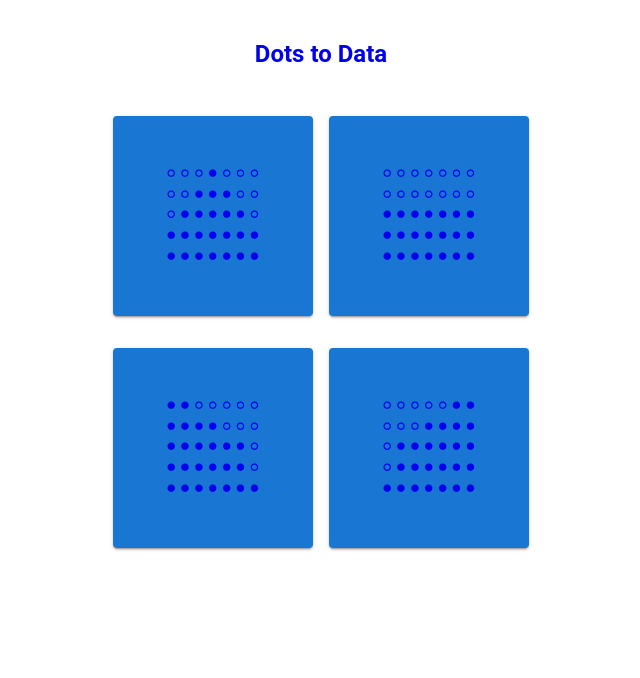
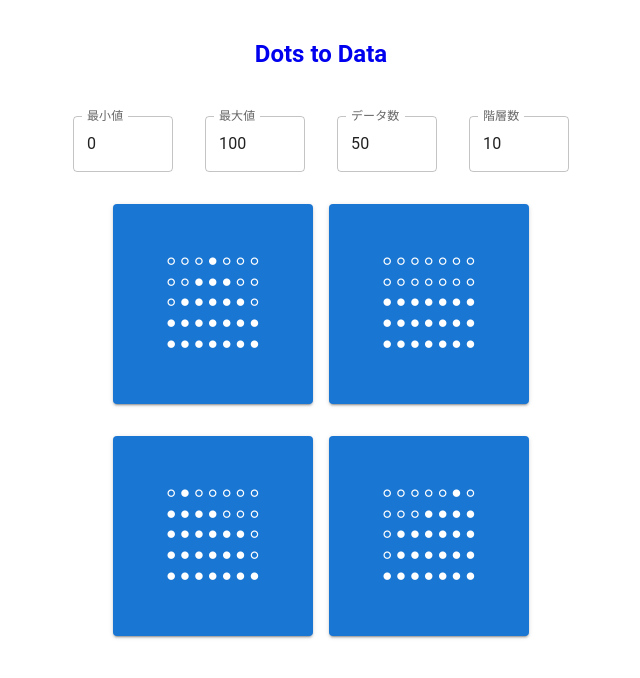
Before and after one commit to cocoakamen/dots-to-data, a React (Vite) app: page / in a window 1280 px wide. Shown: the top 678 px of the page, without its empty margins (319-959 px from the left). Built offline with nearby package versions, Linux system fonts and the light colour scheme.

Commit message:
ヒストグラム設定の追加

```diff
--- a/src/components/HistogramConfig.tsx
+++ b/src/components/HistogramConfig.tsx
@@ -1,55 +1,153 @@
-import React from 'react';
-import { Link } from 'react-router-dom';
+import React, { useState } from 'react';
+import { useNavigate } from 'react-router-dom';
 
 import Button from '@mui/material/Button';
 import Box from '@mui/material/Box';
+import TextField from '@mui/material/TextField';
 
 const HistogramConfig: React.FC = () => {
+
+  const textFieldStyle = {
+    margin: 1,
+    width: '100px'
+  };
+
   const buttonStyle = {
     width: 200, height: 200, margin: 1,
     textAlign: 'center', fontSize: 16,
     lineHeight: 1.3,
   };
+
+  // 状態の初期化
+  const [histogramConfig, setHistogramConfig] = useState({
+    lowerLimit: 0,
+    upperLimit: 100,
+    dataCount: 50,
+    binCount: 10,
+    type: 'default'
+  });
+
+  // TextFieldのonChangeハンドラー
+  const handleLowerLimitChange = (event: React.ChangeEvent<HTMLInputElement>) => {
+    histogramConfig.lowerLimit = Number(event.target.value);
+    setHistogramConfig(histogramConfig);
+    console.log(JSON.stringify(histogramConfig));
+  };
+
+  const handleUpperLimitChange = (event: React.ChangeEvent<HTMLInputElement>) => {
+    histogramConfig.upperLimit = Number(event.target.value);
+    setHistogramConfig(histogramConfig);
+    console.log(JSON.stringify(histogramConfig));
+  };
+
+  const handleDataCountChange = (event: React.ChangeEvent<HTMLInputElement>) => {
+    histogramConfig.dataCount = Number(event.target.value);
+    setHistogramConfig(histogramConfig);
+    console.log(JSON.stringify(histogramConfig));
+  };
+
+  const handleBinCountChange = (event: React.ChangeEvent<HTMLInputElement>) => {
+    histogramConfig.binCount = Number(event.target.value);
+    setHistogramConfig(histogramConfig);
+    console.log(JSON.stringify(histogramConfig));
+  };
+
+  // 形を選択したときのハンドラー
+  const navigate = useNavigate();
+  const handleFujisanTypeClick = () => {
+    histogramConfig.type = 'fujisan';
+    navigate('/histogram/', { state: { histogramConfig } });
+  }
+
+  const handleFlatTypeClick = () => {
+    histogramConfig.type = 'flat';
+    navigate('/histogram/', { state: { histogramConfig } });
+  }
+
+  const handleLeftHighTypeClick = () => {
+    histogramConfig.type = 'leftHigh';
+    navigate('/histogram/', { state: { histogramConfig } });
+  }
+
+  const handleRightHighTypeClick = () => {
+    histogramConfig.type = 'rightHigh';
+    navigate('/histogram/', { state: { histogramConfig } });
+  }
+
   return (
     <Box sx={{ display: 'flex', flexDirection: 'column', alignItems: 'center', gap: 2 }}>
+      <Box sx={{ display: 'flex', flexDirection: 'row', justifyContent: 'center', gap: 2 }}>
+      <TextField
+          label="最小値"
+          type='number'
+          defaultValue={histogramConfig.lowerLimit}
+          InputLabelProps={{
+            shrink: true,
+          }}
+          sx={textFieldStyle}
+          onChange = {handleLowerLimitChange}
+        />
+        <TextField
+          label="最大値"
+          type='number'
+          defaultValue={histogramConfig.upperLimit}
+          InputLabelProps={{
+            shrink: true,
+          }}
+          sx={textFieldStyle}
+          onChange = {handleUpperLimitChange}
+        />
+        <TextField
+          label="データ数"
+          type='number'
+          defaultValue={histogramConfig.dataCount}
+          InputLabelProps={{
+            shrink: true,
+          }}
+          sx={textFieldStyle}
+          onChange = {handleDataCountChange}
+        />
+        <TextField
+          label="階層数"
+          type='number'
+          defaultValue={histogramConfig.binCount}
+          InputLabelProps={{
+            shrink: true,
+          }}
+          sx={textFieldStyle}
+          onChange = {handleBinCountChange}
+        />
+      </Box>
       <Box sx={{ display: 'flex', justifyContent: 'center', width: '100%' }}>
-        <Button variant="contained" sx={buttonStyle}>
-          <Link to="/histogram/">
+        <Button variant="contained" sx={buttonStyle} onClick={handleFujisanTypeClick}>
             ⚪︎⚪︎⚪︎⚫︎⚪︎⚪︎⚪︎<br/>
             ⚪︎⚪︎⚫︎⚫︎⚫︎⚪︎⚪︎<br/>
             ⚪︎⚫︎⚫︎⚫︎⚫︎⚫︎⚪︎<br/>
             ⚫︎⚫︎⚫︎⚫︎⚫︎⚫︎⚫︎<br/>
             ⚫︎⚫︎⚫︎⚫︎⚫︎⚫︎⚫︎
-          </Link>
         </Button>
-        <Button variant="contained" sx={buttonStyle}>
-          <Link to="/histogram/">
+        <Button variant="contained" sx={buttonStyle} onClick={handleFlatTypeClick}>
             ⚪︎⚪︎⚪︎⚪︎⚪︎⚪︎⚪︎<br/>
             ⚪︎⚪︎⚪︎⚪︎⚪︎⚪︎⚪︎<br/>
             ⚫︎⚫︎⚫︎⚫︎⚫︎⚫︎⚫︎<br/>
             ⚫︎⚫︎⚫︎⚫︎⚫︎⚫︎⚫︎<br/>
             ⚫︎⚫︎⚫︎⚫︎⚫︎⚫︎⚫︎
-          </Link>
         </Button>
       </Box>
       <Box sx={{ display: 'flex', justifyContent: 'center', width: '100%' }}>
-        <Button variant="contained" sx={buttonStyle}>
-          <Link to="/histogram/">
-            ⚫︎⚫︎⚪︎⚪︎⚪︎⚪︎⚪︎<br/>
+        <Button variant="contained" sx={buttonStyle} onClick={handleLeftHighTypeClick}>
+            ⚪︎⚫︎⚪︎⚪︎⚪︎⚪︎⚪︎<br/>
             ⚫︎⚫︎⚫︎⚫︎⚪︎⚪︎⚪︎<br/>
             ⚫︎⚫︎⚫︎⚫︎⚫︎⚫︎⚪︎<br/>
             ⚫︎⚫︎⚫︎⚫︎⚫︎⚫︎⚪︎<br/>
             ⚫︎⚫︎⚫︎⚫︎⚫︎⚫︎⚫︎
-          </Link>
         </Button>
-        <Button variant="contained" sx={buttonStyle}>
-          <Link to="/histogram/">
-            ⚪︎⚪︎⚪︎⚪︎⚪︎⚫︎⚫︎<br/>
+        <Button variant="contained" sx={buttonStyle} onClick={handleRightHighTypeClick}>
+            ⚪︎⚪︎⚪︎⚪︎⚪︎⚫︎⚪︎<br/>
             ⚪︎⚪︎⚪︎⚫︎⚫︎⚫︎⚫︎<br/>
             ⚪︎⚫︎⚫︎⚫︎⚫︎⚫︎⚫︎<br/>
             ⚪︎⚫︎⚫︎⚫︎⚫︎⚫︎⚫︎<br/>
             ⚫︎⚫︎⚫︎⚫︎⚫︎⚫︎⚫︎
-          </Link>
         </Button>
       </Box>
     </Box>
--- a/src/components/HistogramDots.tsx
+++ b/src/components/HistogramDots.tsx
@@ -1,4 +1,6 @@
+import Container from '@mui/material/Container';
 import React, { useEffect, useRef, useState } from 'react';
+import { useLocation } from 'react-router-dom';
 
 const HistogramDots: React.FC = () => {
     const canvasRef = useRef<HTMLCanvasElement | null>(null);
@@ -7,6 +9,9 @@ const HistogramDots: React.FC = () => {
         { x: 50, y: 50 },{ x: 100, y: 100 },{ x: 150, y: 150 }
     ]);
     const [draggedIndex, setDraggedIndex] = useState<number | null>(null);
+
+    const location = useLocation();
+    const histogramConfig = location.state.histogramConfig;
 
     useEffect(() => {
         const canvas = canvasRef.current;
@@ -104,7 +109,14 @@ const HistogramDots: React.FC = () => {
         };
     }, [isDragging]);
 
-    return <canvas ref={canvasRef} width={800} height={600}/>;
+    return (
+      <Container>
+        <div>
+          {JSON.stringify(histogramConfig)}
+        </div>
+        <canvas ref={canvasRef} width={800} height={600}/>;
+      </Container>
+    )
 };
 
 export default HistogramDots;
```
